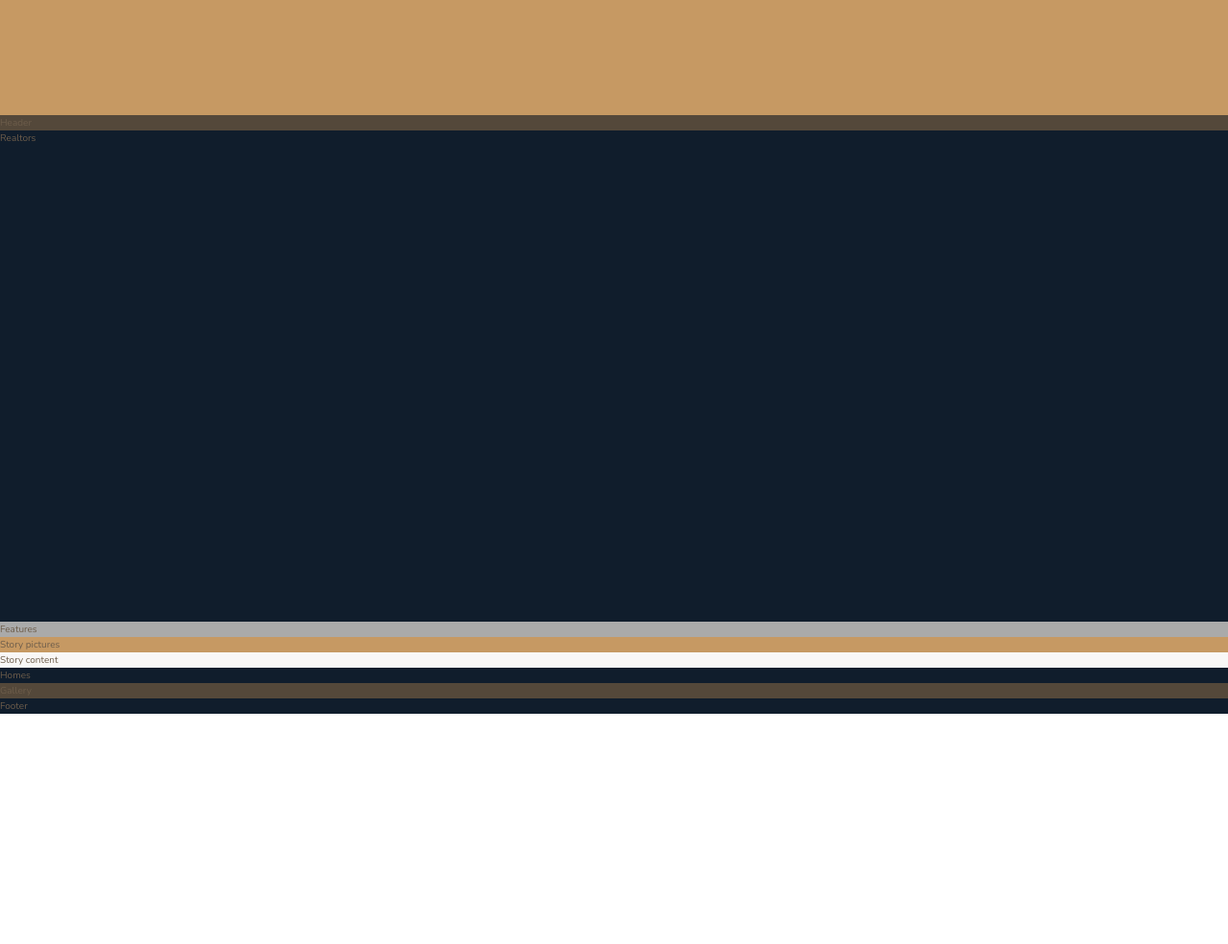
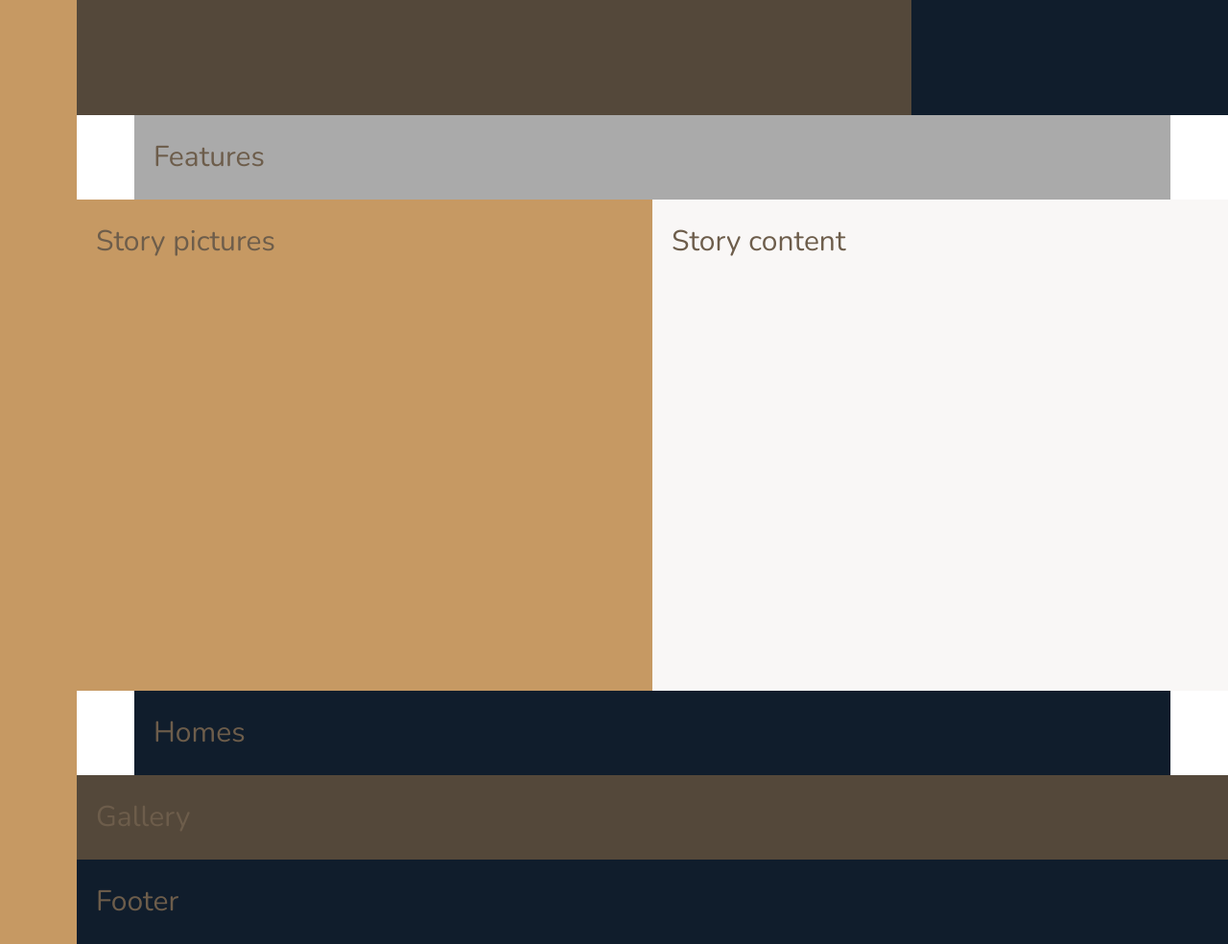
Before and after one commit to imd94/nexter, a website built with webpack: page app/index.html in a window 1280 px wide. Shown: the part 520-1504 px from the top of the page at 96% size. Before the commit the page ends 1264 px from the top, so only its background shows below. Built offline with nearby package versions, Linux system fonts and the light colour scheme.

Commit message:
overall layout part 2 end

```diff
--- a/app/assets/styles/modules/_container.scss
+++ b/app/assets/styles/modules/_container.scss
@@ -2,4 +2,10 @@
 .container {
     display: grid;
     grid-template-rows: 80vh min-content 40vw repeat(3, min-content);
+    grid-template-columns: [sidebar-start] 8rem [sidebar-end full-start] minmax(6rem, 1fr) [center-start] repeat(8, [col-start] minmax(min-content, 14rem) [col-end]) [center-end] minmax(6rem, 1fr) [full-end];
+
+    > * {
+        font-size: 3rem;
+        padding: 20px;
+    }
 }
--- a/app/assets/styles/modules/_features.scss
+++ b/app/assets/styles/modules/_features.scss
@@ -1,3 +1,4 @@
 .features {
     background-color: $color-grey-light-2;
+    grid-column: center-start / center-end;
 }
--- a/app/assets/styles/modules/_footer.scss
+++ b/app/assets/styles/modules/_footer.scss
@@ -1,3 +1,4 @@
 .footer {
     background-color: $color-secondary;
+    grid-column: full-start / full-end;
 }
--- a/app/assets/styles/modules/_gallery.scss
+++ b/app/assets/styles/modules/_gallery.scss
@@ -1,3 +1,4 @@
 .gallery {
     background-color: $color-grey-dark-1;
+    grid-column: full-start / full-end;
 }
--- a/app/assets/styles/modules/_header.scss
+++ b/app/assets/styles/modules/_header.scss
@@ -1,3 +1,4 @@
 .header {
     background-color: $color-grey-dark-1;
+    grid-column: full-start / col-end 6;
 }
--- a/app/assets/styles/modules/_homes.scss
+++ b/app/assets/styles/modules/_homes.scss
@@ -1,3 +1,4 @@
 .homes {
     background-color: $color-secondary;
+    grid-column: center-start / center-end;
 }
--- a/app/assets/styles/modules/_realtors.scss
+++ b/app/assets/styles/modules/_realtors.scss
@@ -1,3 +1,4 @@
 .realtors {
     background-color: $color-secondary;
+    grid-column: col-start 7 / full-end;
 }
--- a/app/assets/styles/modules/_sidebar.scss
+++ b/app/assets/styles/modules/_sidebar.scss
@@ -1,3 +1,5 @@
 .sidebar {
     background-color: $color-primary;
+    grid-column: sidebar-start / span sidebar-end;
+    grid-row: 1 / -1;
 }
--- a/app/assets/styles/modules/_story.scss
+++ b/app/assets/styles/modules/_story.scss
@@ -1,9 +1,11 @@
 .story {
     &__pictures {
         background-color: $color-primary;
+        grid-column: full-start / col-end 4;
     }
 
     &__content {
         background-color: $color-grey-light-1;
+        grid-column: col-start 5 / full-end;
     }
 }
```
